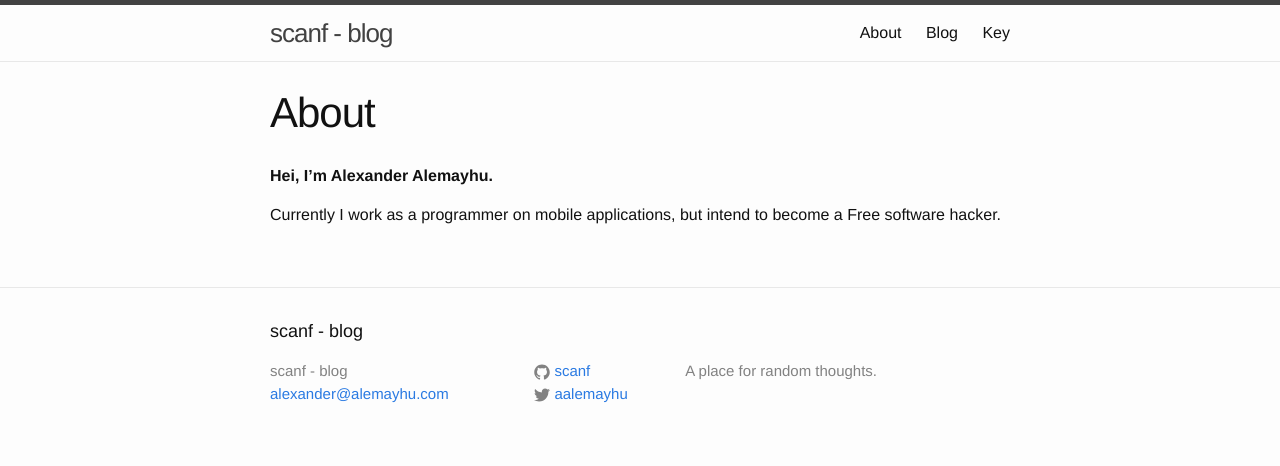
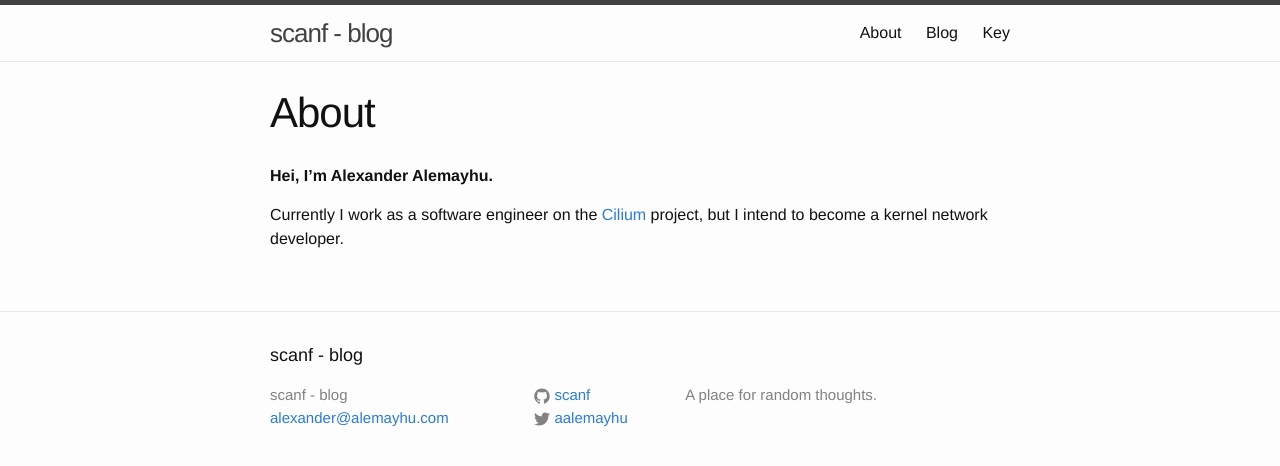
Before and after one commit to aalemayhu/scanf.github.io, a Jekyll site: the page built from about.md, in a window 1280 px wide. Shown: the top 466 px of the page. Built offline with Jekyll 4.4.1, drawn with Linux system fonts in a browser that asks for light colours.

Commit message:
about: update info
Signed-off-by: Alexander Alemayhu <alexander@alemayhu.com>

```diff
--- a/about.md
+++ b/about.md
@@ -6,5 +6,7 @@ permalink: /about/
 
 **Hei, I'm Alexander Alemayhu.**
 
-Currently I work as a programmer on mobile applications, but intend to
-become a Free software hacker.
+Currently I work as a software engineer on the [Cilium][0] project, but I
+intend to become a kernel network developer.
+
+[0]: https://www.cilium.io/
```
